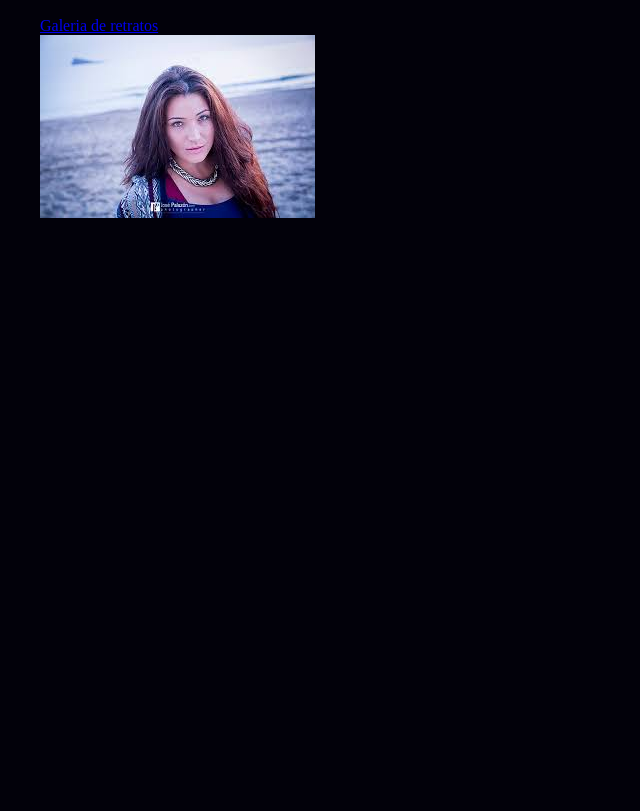
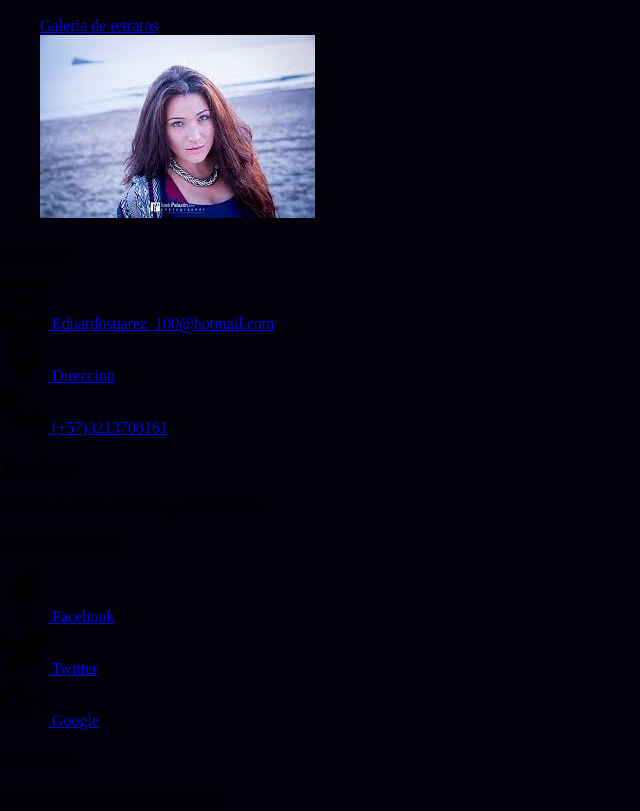
Before and after one commit to eduardsuarz/Fotografia, a plain HTML site: page index.html in a window 1280 px wide. Shown: the part 1110-1921 px from the top of the page, without its empty margins (0-640 px from the left). Before the commit the page ends 1348 px from the top, so only its background shows below. Drawn offline with Linux system fonts and the light colour scheme.

Commit message:
footer
creacion de footer

```diff
--- a/index.html
+++ b/index.html
@@ -21,6 +21,7 @@
         <li><a href="retratos.html">Retratos</a></li>
         </ul>
     <nav>
+    </header>
       <section id="main">
         <section class="imagen-central">
           <figure>
@@ -43,7 +44,63 @@
       </figure>
       </section>
     </section>
-</header>
+    <footer id="pie-pagina">
+      <section id="contacto">
+
+        <h3>contacto</h3>
+
+        <div class="correo">
+          <a href="mailto:eduardosuarez_100@hotmail.com" target="_blank">
+            <img src="iconos/mail.png" class="iconos"alt="correo">
+            Eduardosuarez_100@hotmail.com
+          </a>
+        </div>
+        <div class="direccion">
+          <a href="https://www.google.com.do/maps/place/Cl.+71g+Sur+%231-4,+Bogotá/@4.5199917,-74.1197054,17z/data=!3m1!4b1!4m5!3m4!1s0x8e3fa225d84e5e67:0x673bb76795bf68b0!8m2!3d4.5199864!4d-74.1175167?hl=es">
+          <img src="iconos/location2.png" class="icono"alt="direccion" target="_blank">
+          Direccion
+          </a>
+        </div>
+        <div class="telefono">
+          <a href="#">
+            <img src="iconos/phone.png" class="icon"alt="telefono">
+            (+57)3213708161
+          </a>
+        </div>
+      </section>
+      <section id="Terminos">
+        <h3>Terminos</h3>
+        <p>Conoce nuestros terminos y condiciones</p>
+      </section>
+      <section id="redes-sociales">
+        <h3>Redes Sociales</h3>
+        <div id="facebook">
+          <a href="https://www.facebook.com/eduardosuarez860205" target="_blank">
+            <img src="iconos/facebook.png" class="icon" alt="facebook">
+            Facebook
+          </a>
+        </div>
+        <div id="twietter">
+          <a href="https://twitter.com/memo8602" target="_blank">
+            <img src="iconos/twitter.png" class="icon"alt="twitter">
+            Twitter
+          </a>
+        </div>
+        <div id="google">
+          <a href="https://plus.google.com/u/1/110118881302897545869" target="_blank">
+            <img src="iconos/google.png" class="icon" alt="google">
+            Google
+          </a>
+        </div>
+      </section>
+      <section id="derechos">
+        <h3>Derechos</h3>
+        <p>Edurdo Suarez @CopyRight 2018</p>
+
+      </section>
+
+    </footer>
+
   </div>
   </body>
 </html>
```
Also changed, not shown: paisajes.html (+16 -12 lines), retratos.html (+17 -12 lines), iconos/facebook.png (added), iconos/google.png (added), iconos/location2.png (added), iconos/mail.png (added), iconos/phone.png (added), iconos/twitter.png (added).
